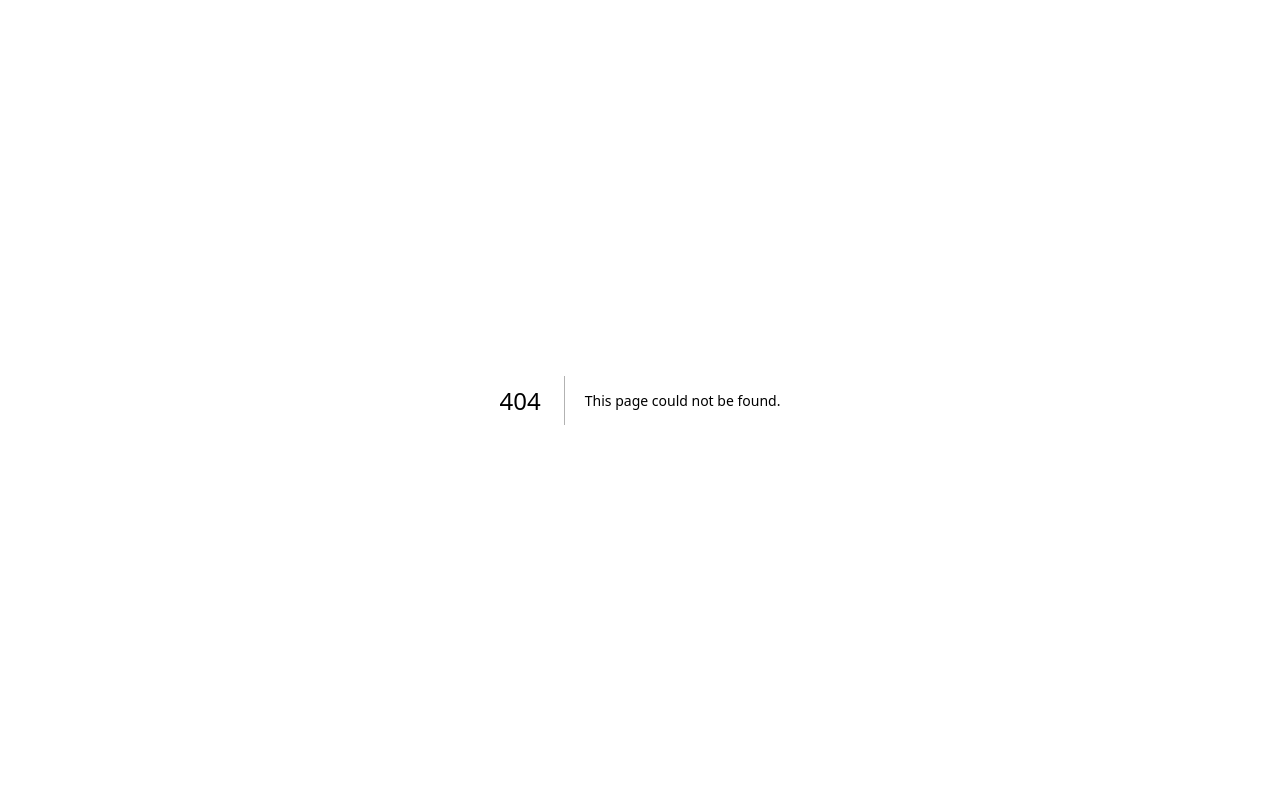
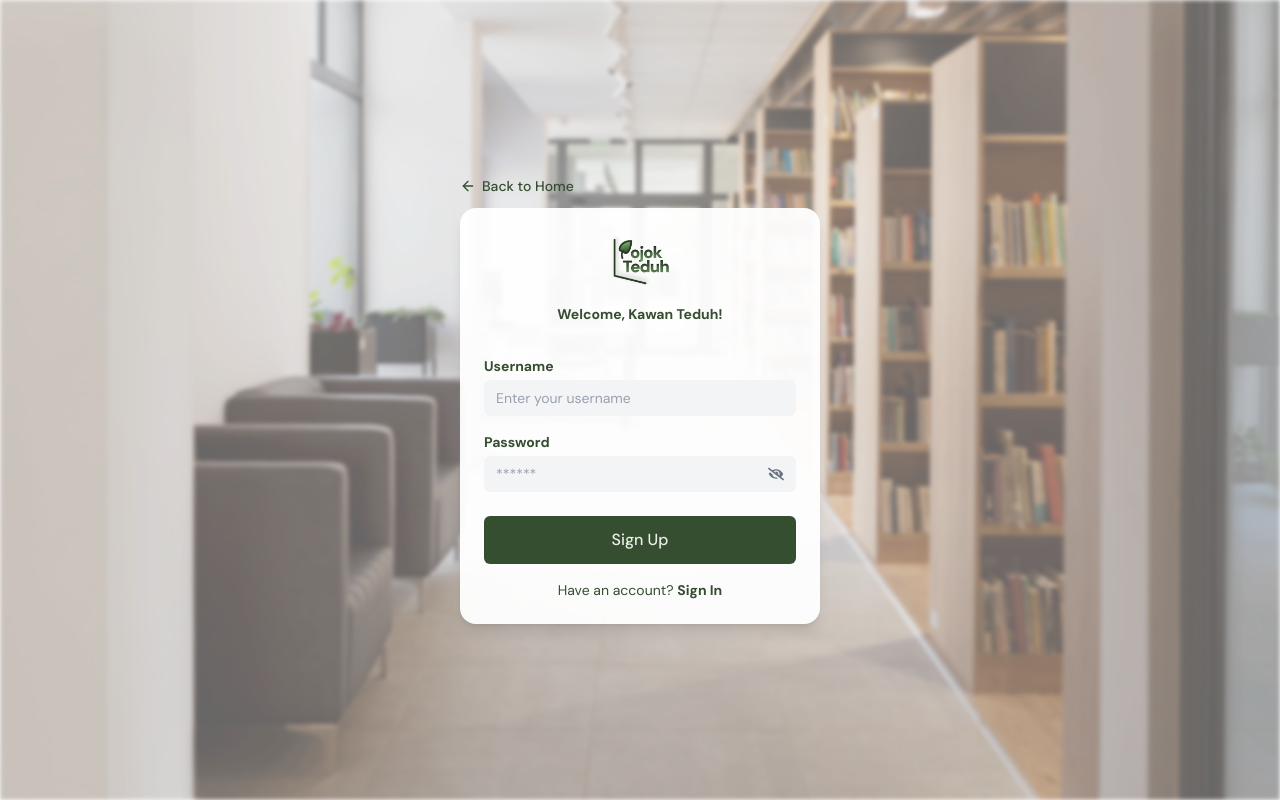
Before and after one commit to nailahmarsa/capstone, a Next.js app: page /auth in a window 1280 px wide. Before the commit this address had no page. Built offline with nearby package versions, Linux system fonts and the light colour scheme.

Commit message:
Add files via upload
SIGN IN N SIGN UP

```diff
--- /dev/null
+++ b/app/auth/page.tsx
@@ -0,0 +1,151 @@
+"use client";
+
+import { useState } from "react";
+import Image from "next/image";
+import Link from "next/link";
+import { FaEye, FaEyeSlash } from "react-icons/fa";
+import { ArrowLeft } from "lucide-react";
+
+export default function AuthPage() {
+  const [isSignUp, setIsSignUp] = useState(true);
+
+  return (
+    <main className="relative min-h-screen flex items-center justify-center overflow-hidden">
+      {/* Background Image */}
+      <Image
+        src="/bg1.jpg"
+        alt="background"
+        fill
+        className="object-cover blur-[2px] scale-100 brightness-90"
+      />
+      {/* Overlay */}
+      <div className="absolute inset-0 bg-white/40"></div>
+
+      <div className="relative z-10 w-full flex flex-col items-center justify-center px-4">
+        {/* Back to Home Link */}
+        <div className="w-full max-w-[360px] mb-3">
+          <Link
+            href="/"
+            className="flex items-center gap-1.5 text-sm font-medium text-[#354e30] hover:text-[#202f1d] transition"
+          >
+            <ArrowLeft className="w-4 h-4" />
+            Back to Home
+          </Link>
+        </div>
+
+        <AuthCard isSignUp={isSignUp} setIsSignUp={setIsSignUp} />
+      </div>
+    </main>
+  );
+}
+
+function AuthCard({
+  isSignUp,
+  setIsSignUp,
+}: {
+  isSignUp: boolean;
+  setIsSignUp: (value: boolean) => void;
+}) {
+  return (
+    <div className="bg-white/95 rounded-2xl shadow-lg p-6 w-full max-w-[360px] mx-auto">
+      {/* Logo */}
+      <div className="flex flex-col items-center gap-2">
+        <Image
+          src="/Group 3.png"
+          alt="logo"
+          width={60}
+          height={60}
+          className="object-contain"
+        />
+      </div>
+
+      {/* Title */}
+      <h2 className="text-center text-sm mt-4 text-[#354e30] font-semibold">
+        Welcome, Kawan Teduh!
+      </h2>
+
+      {/* Form */}
+      <form className="space-y-4 mt-8" onSubmit={(e) => e.preventDefault()}>
+        {/* Username tetap ada untuk Sign In & Sign Up karena Email dihapus */}
+        <Input label="Username" placeholder="Enter your username" />
+
+        <Input label="Password" placeholder="******" type="password" />
+
+        {!isSignUp && (
+          <div className="text-right text-xs font-medium text-[#354e30] mt-0.5 cursor-pointer hover:underline transition">
+            Forgot password?
+          </div>
+        )}
+
+        <button className="w-full bg-[#354e30] text-[#ebedea] py-3 rounded-md hover:bg-[#202f1d] transition font-medium mt-2">
+          {isSignUp ? "Sign Up" : "Sign In"}
+        </button>
+      </form>
+
+      {/* Toggle */}
+      <p className="text-center text-sm mt-4 text-[#354e30]">
+        {isSignUp ? (
+          <>
+            Have an account?{" "}
+            <span
+              className="font-semibold cursor-pointer hover:text-black transition"
+              onClick={() => setIsSignUp(false)}
+            >
+              Sign In
+            </span>
+          </>
+        ) : (
+          <>
+            Didn&apos;t have an account?{" "}
+            <span
+              className="font-semibold cursor-pointer hover:text-black transition"
+              onClick={() => setIsSignUp(true)}
+            >
+              Sign Up
+            </span>
+          </>
+        )}
+      </p>
+    </div>
+  );
+}
+
+function Input({
+  label,
+  placeholder,
+  type = "text",
+}: {
+  label: string;
+  placeholder: string;
+  type?: string;
+}) {
+  const [show, setShow] = useState(false);
+  const isPassword = type === "password";
+
+  return (
+    <div>
+      <label className="block text-sm mb-1 text-[#354e30] font-bold">
+        {label}
+      </label>
+
+      <div className="relative">
+        <input
+          type={isPassword ? (show ? "text" : "password") : type}
+          placeholder={placeholder}
+          suppressHydrationWarning={true}
+          className="w-full bg-gray-100 text-black rounded-md px-3 py-2 pr-10 outline-none text-sm placeholder:text-gray-400 focus:ring-1 focus:ring-[#354e30] transition"
+        />
+
+        {isPassword && (
+          <button
+            type="button"
+            onClick={() => setShow(!show)}
+            className="absolute right-3 top-1/2 -translate-y-1/2 text-gray-500 hover:text-[#354e30] transition-colors focus:outline-none"
+          >
+            {show ? <FaEye size={16} /> : <FaEyeSlash size={16} />}
+          </button>
+        )}
+      </div>
+    </div>
+  );
+}
```
